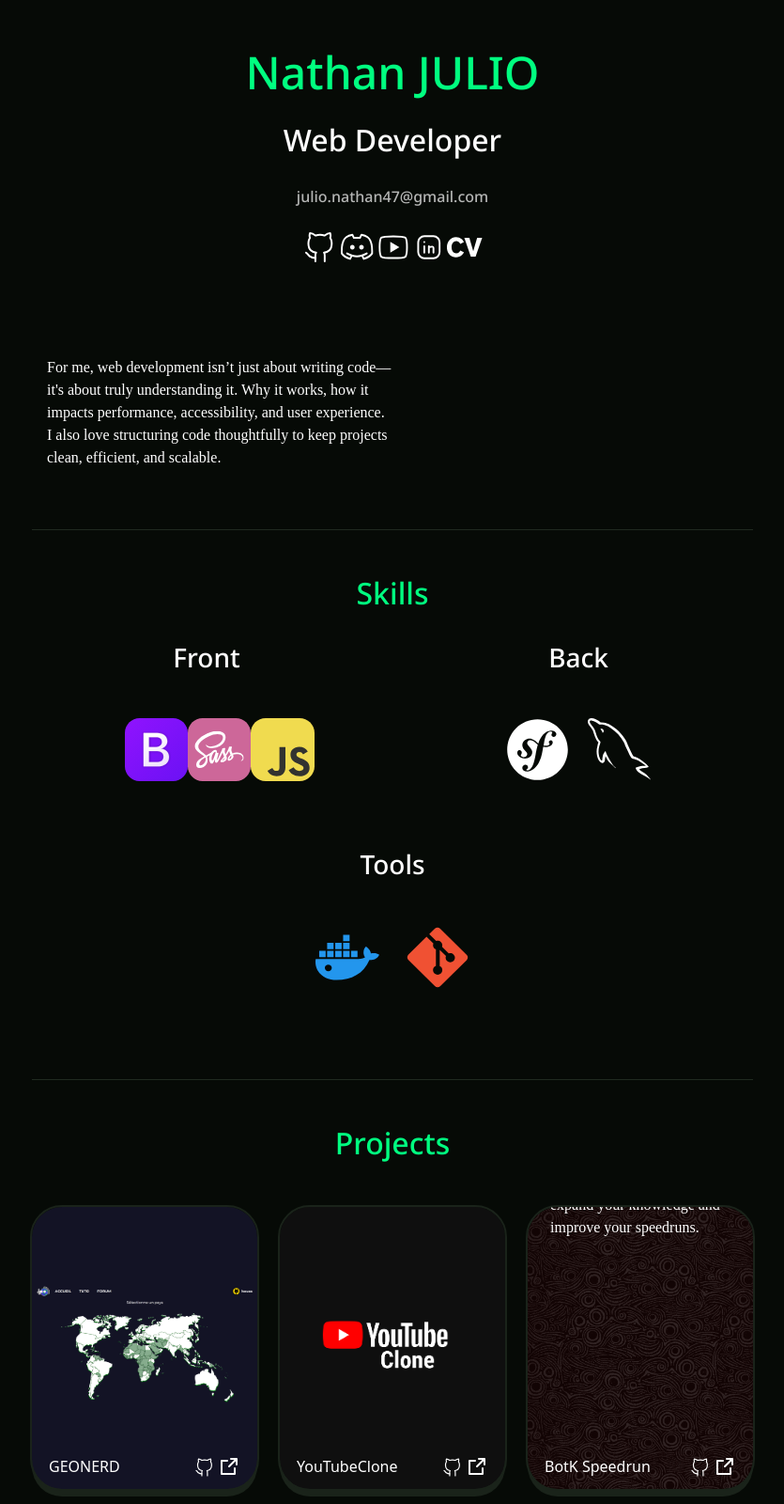
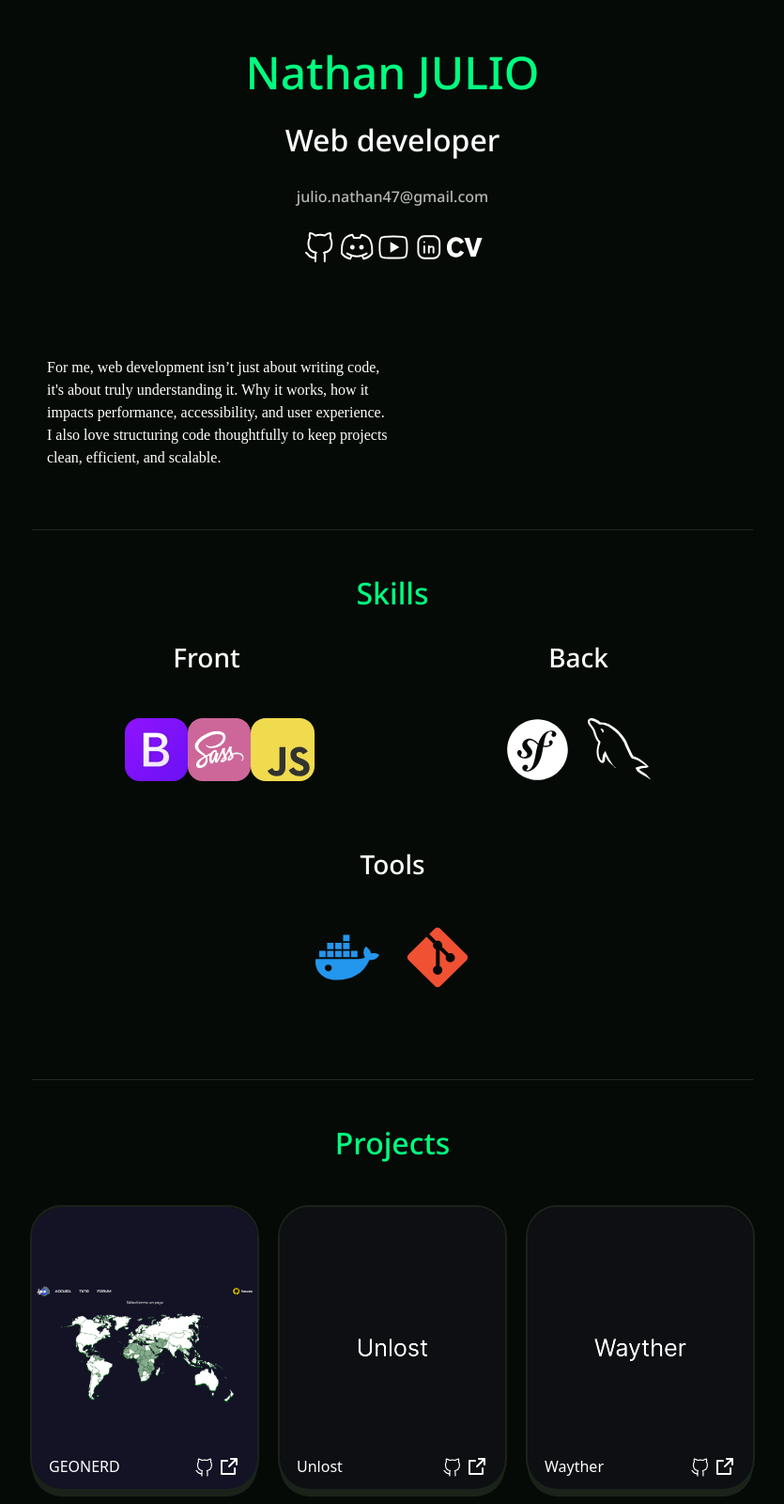
Before and after one commit to nathkeuss/portfolio, a plain HTML site: page index.html in a window 1280 px wide. Shown: the top 1600 px of the page at 94% size, without its empty margins (222-1057 px from the left). Drawn offline with nearby package versions, Linux system fonts and the light colour scheme; a web font is replaced by a local one.

Commit message:
chore(projects): update list of projects

```diff
--- a/css/partials/_components.scss
+++ b/css/partials/_components.scss
@@ -47,16 +47,19 @@
   &:nth-of-type(1) {
     background-color: #131325;
   }
-  &:nth-of-type(2) {
-    background-color: #0F0F0F;
+
+  &:nth-of-type(2), &:nth-of-type(3) {
+    background-color: #0D0F12;
   }
 }
+
 
 .project-info {
   position: absolute;
   top: -100%;
   left: 0;
   background: rgba(0, 0, 1, 0.75);
+  backdrop-filter: blur(20px);
   @include transition(top, 0.4s);
 }
 
@@ -68,6 +71,7 @@
 
 .in-development {
   font-size: 1.8rem;
+
   @include respond-to(phone) {
     font-size: 1.2rem;
   }
@@ -76,6 +80,8 @@
 .project-container:hover .project-info {
   top: 0;
 }
+
+
 
 .techno-used {
   width: $techno-used-size;
--- a/index.html
+++ b/index.html
@@ -27,7 +27,7 @@
         <div class="mt-5">
 
             <h1 class="text-center title me">Nathan JULIO</h1>
-            <h2 class="text-center mt-4">Web Developer</h2>
+            <h2 class="text-center mt-4">Web developer</h2>
 
             <div class="text-center">
                 <h3 id="email" class="mt-4 mb-4 email" onclick="copyEmail()">julio.nathan47@gmail.com</h3>
@@ -42,7 +42,8 @@
                 </a>
 
                 <div class="discord-container">
-                    <a class="social-img-container" href="#" onclick="copyDiscord(event, 'discord-notification-header')">
+                    <a class="social-img-container" href="#"
+                        onclick="copyDiscord(event, 'discord-notification-header')">
                         <img class="w-100 h-100 object-fit-cover" src="img/discord.svg" alt="Logo Discord">
                     </a>
                     <div id="discord-notification-header" class="notification">
@@ -76,7 +77,7 @@
     <main class="w-60 m-auto">
 
         <p class="w-50 ps-2 pt-2 pb-2 mt-5 ps-lg-3 pt-lg-5 pb-lg-5 mt-lg-5">
-            For me, web development isn’t just about writing code—it's about truly understanding it. Why it works, how
+            For me, web development isn’t just about writing code, it's about truly understanding it. Why it works, how
             it impacts performance, accessibility, and user experience. I also love structuring code thoughtfully to
             keep projects clean, efficient, and scalable.
         </p>
@@ -186,7 +187,7 @@
 
                     <div class="col-12 col-lg project-container">
 
-                        <div class="w-100 h-100">
+                        <div class="w-100 h-100 project-img-container">
                             <img class="w-100 h-100 img-fluid object-fit-contain" src="img/geonerd.png" alt="">
                         </div>
 
@@ -246,14 +247,14 @@
 
                     <div class="col-12 col-lg project-container mb-4 mt-4 mt-lg-0 mb-lg-0 ms-lg-4 me-lg-4">
 
-                        <div class="w-100 h-100">
-                            <img class="w-100 h-100 img-fluid object-fit-contain" src="img/youtubeclone.png" alt="">
+                        <div class="w-100 h-100 project-img-container">
+                            <img class="w-100 h-100 img-fluid object-fit-contain" src="img/unlost.png" alt="">
                         </div>
 
                         <div
                             class="z-1 w-85 position-absolute bottom-0 start-50 translate-middle d-flex justify-content-between align-items-center">
 
-                            <span>YouTubeClone</span>
+                            <span>Unlost</span>
 
                             <div class="d-flex w-25 justify-content-around position-relative">
 
@@ -275,9 +276,8 @@
                                 <p class="text-center in-development">💻 in development 💻</p>
                             </div>
 
-                            <p class="projet-description">A YouTube clone featuring UI/UX improvements suggested by the
-                                community, designed to
-                                enhance the overall user experience.</p>
+                            <p class="projet-description">Keeps an eye on your playlists and alerts you when a track or
+                                video disappears so nothing gets lost.</p>
 
                         </div>
 
@@ -285,14 +285,14 @@
 
                     <div class="col-12 col-lg project-container">
 
-                        <div class="w-100 h-100">
-                            <img class="w-100 h-100 img-fluid object-fit-cover" src="img/botkspeedrun.png" alt="">
+                        <div class="w-100 h-100 project-img-container">
+                            <img class="w-100 h-100 img-fluid object-fit-contain" src="img/wayther.png" alt="">
                         </div>
 
                         <div
                             class="z-1 w-85 position-absolute bottom-0 start-50 translate-middle d-flex justify-content-between align-items-center">
 
-                            <span>BotK Speedrun</span>
+                            <span>Wayther</span>
 
                             <div class="d-flex w-25 justify-content-around position-relative">
 
@@ -315,10 +315,8 @@
                                 <p class="text-center in-development">💻 in development 💻</p>
                             </div>
 
-                            <p class="projet-description">Breath of the Kingdom Speedrun is a website dedicated to learning
-                                and mastering glitches in
-                                Breath of the Wild and Tears of the Kingdom, helping you expand your knowledge and
-                                improve your speedruns.</p>
+                            <p class="projet-description">Plan your trip around the weather you choose: rain, snow, sun,
+                                or anything in between.</p>
 
                         </div>
 
```
Also changed, not shown: css/style.css, img/botkspeedrun.png (deleted), img/unlost.png (added), img/wayther.png (added), img/youtubeclone.png (deleted), 1 other file.
